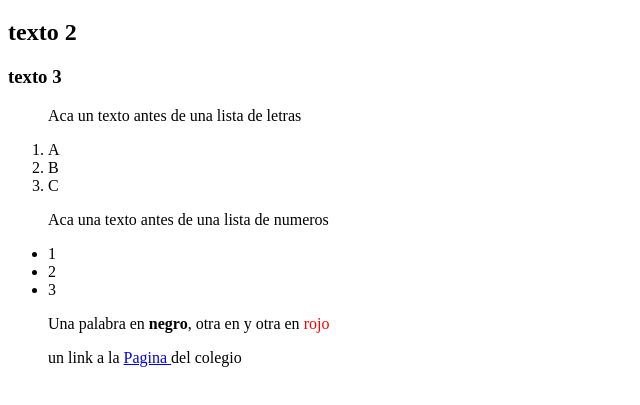
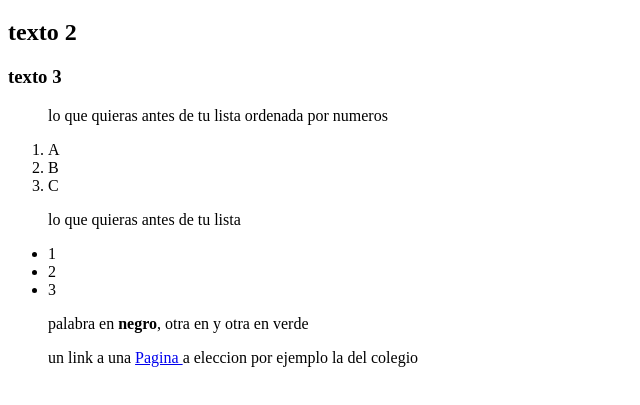
Before and after one commit to santiagomorito/web-repaso, a plain HTML site: page index.html in a window 1280 px wide. Shown: the part 61-466 px from the top of the page, without its empty margins (0-640 px from the left). Drawn offline with Linux system fonts and the light colour scheme.

Commit message:
Update index.html

```diff
--- a/index.html
+++ b/index.html
@@ -3,24 +3,24 @@
 <link rel="stylesheet" href="style.css">
   <head>
     <meta charset="utf-8">
-    <title> pagina repaso</title>
+    <title> titulo de la pagina</title>
   </head>
   <body>
     <h1>texto principal 1</h1>
     <h2>texto 2</h2>
     <h3>texto 3</h3>
-    <ol> <p> Aca un texto antes de una lista de letras</p>
+    <ol> <p> lo que quieras antes de tu lista ordenada por numeros </p>
       <li> A</li>
       <li> B</li>
       <li> C</li>
     </ol>
-    <ul><p>Aca una texto antes de una lista de numeros</p>
+    <ul><p>lo que quieras antes de tu lista </p>
     <li>1</li>
     <li>2</li>
     <li>3</li>
 
-    <p> Una palabra en <span class="negrita"> negro</span>, otra en <span class="cursiva"</span> y otra en <span id="rojo">rojo</span> </p>
+    <p> palabra en <span class="negrita"> negro</span>, otra en <span class="cursiva"</span> y otra en <span id="verde">verde</span> </p>
 
-    <p>un link a la <a href="https.//la35.net"> Pagina </a> del colegio</p>
+    <p>un link a una <a href="https.//la35net.net"> Pagina </a> a eleccion por ejemplo la del colegio</p>
   </body>
 </html>
```
